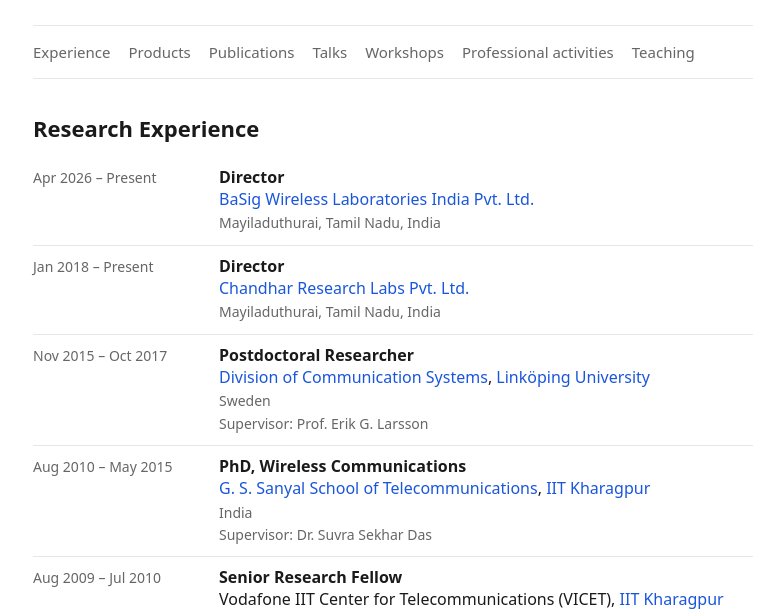
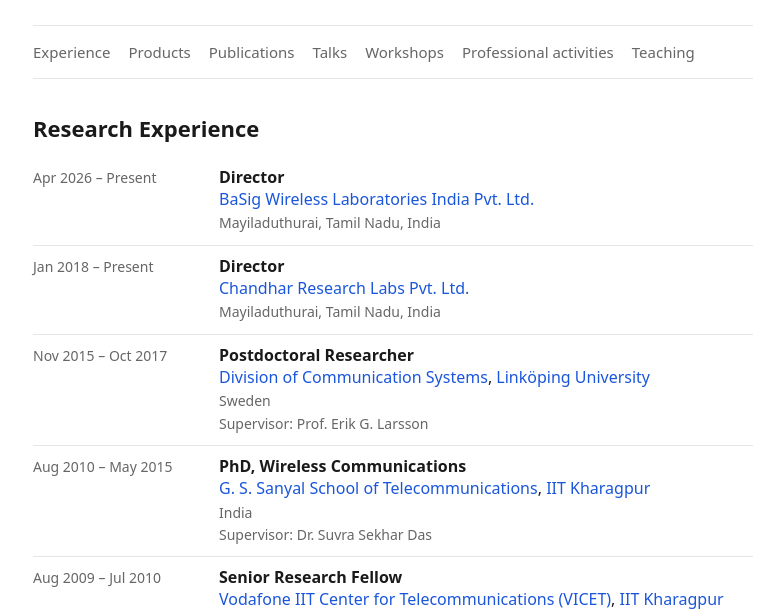
Before and after one commit to basigwireless/bio, a plain HTML site: page index.html in a window 1280 px wide. Shown: the part 178-794 px from the top of the page, without its empty margins (247-1031 px from the left). Drawn offline with Linux system fonts and the light colour scheme.

Commit message:
Link VICET to G. S. Sanyal School of Telecommunications
Co-Authored-By: Claude Opus 5.5 <noreply@anthropic.com>
Claude-Session: https://claude.ai/code/session_014LqBnrfnh8eS37LXrNDMRq

```diff
--- a/index.html
+++ b/index.html
@@ -123,7 +123,7 @@ footer{margin-top:48px;padding-top:16px;border-top:1px solid var(--line);font-si
 <h3>PhD, Wireless Communications</h3><div class="tl-org"><a href="http://www.iitkgp.ac.in/department/GS" target="_blank" rel="noopener">G. S. Sanyal School of Telecommunications</a>, <a href="https://www.iitkgp.ac.in/" target="_blank" rel="noopener">IIT Kharagpur</a></div><div class="tl-loc">India</div>
 <div class="tl-note">Supervisor: Dr. Suvra Sekhar Das</div></div></li>
 <li><div class="tl-date">Aug 2009 – Jul 2010</div><div class="tl-body">
-<h3>Senior Research Fellow</h3><div class="tl-org">Vodafone IIT Center for Telecommunications (VICET), <a href="https://www.iitkgp.ac.in/" target="_blank" rel="noopener">IIT Kharagpur</a></div><div class="tl-loc">India</div>
+<h3>Senior Research Fellow</h3><div class="tl-org"><a href="http://www.iitkgp.ac.in/department/GS" target="_blank" rel="noopener">Vodafone IIT Center for Telecommunications (VICET)</a>, <a href="https://www.iitkgp.ac.in/" target="_blank" rel="noopener">IIT Kharagpur</a></div><div class="tl-loc">India</div>
 </div></li></ul>
 </section>
 
```
